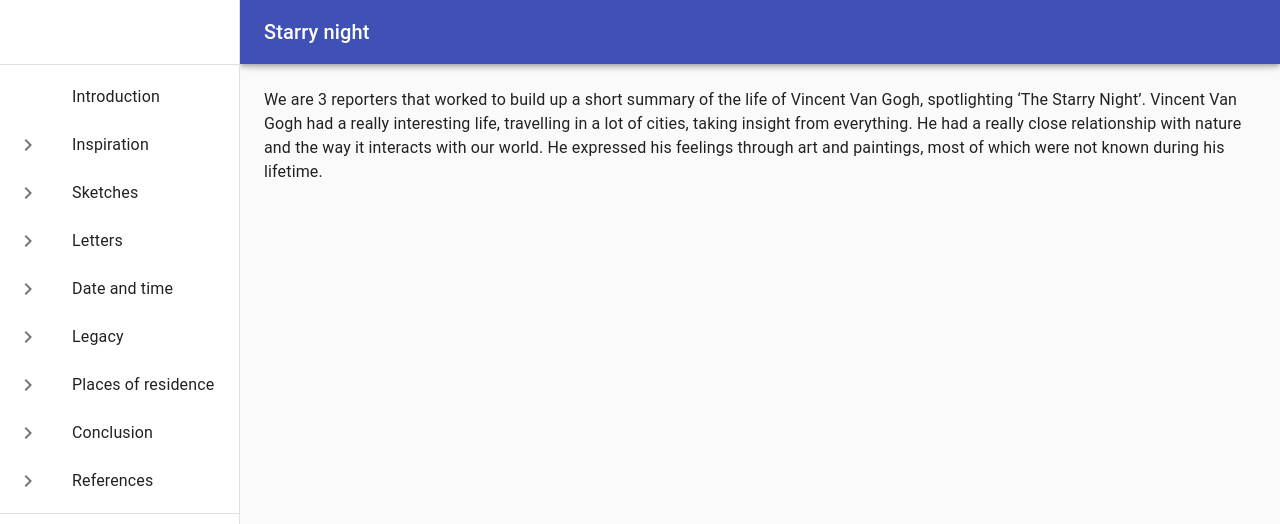
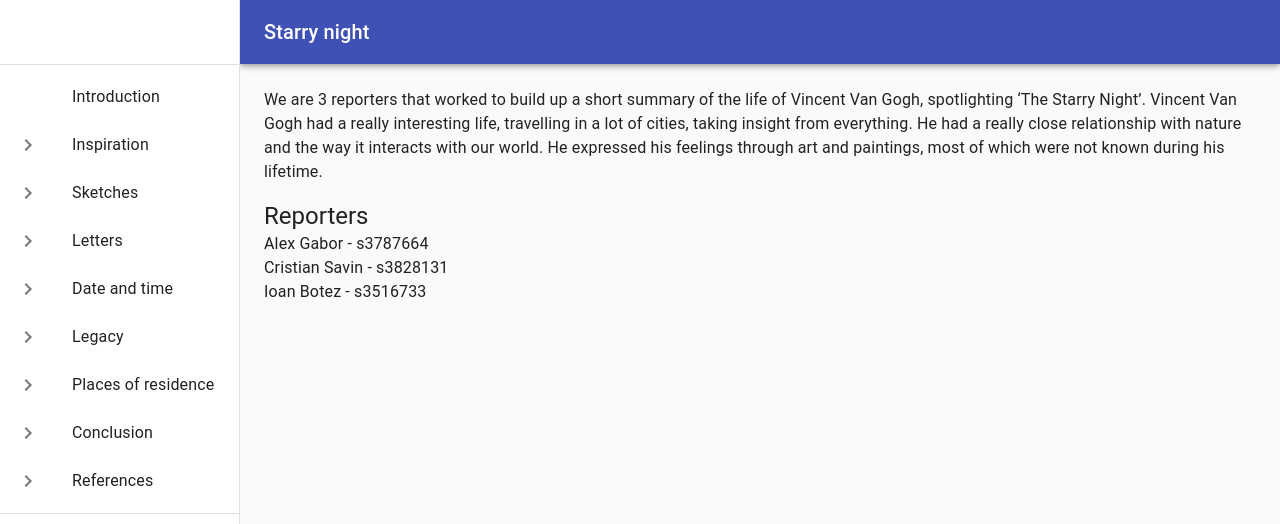
Before and after one commit to bioan/astronomyhw1, a React (Create React App) app: page / in a window 1280 px wide. Shown: the top 524 px of the page. Built offline with nearby package versions, Linux system fonts and the light colour scheme.

Commit message:
Reporters added

```diff
--- a/src/content/Introduction.js
+++ b/src/content/Introduction.js
@@ -1,6 +1,7 @@
 import React from 'react'
 import Typography from '@material-ui/core/Typography'
-// import Card from '../Card'
+import List from '@material-ui/core/List';
+
 
 const Introduction = ({classes}) => {
   return (
@@ -9,6 +10,11 @@ const Introduction = ({classes}) => {
       <Typography paragraph>
         We are 3 reporters that worked to build up a short summary of the life of Vincent Van Gogh, spotlighting ‘The Starry Night’. Vincent Van Gogh had a really interesting life, travelling in a lot of cities, taking insight from everything. He had a really close relationship with nature and the way it interacts with our world. He expressed his feelings through art and paintings, most of which were not known during his lifetime.
       </Typography>
+
+        <Typography variant="h5"> Reporters </Typography>
+        <Typography> Alex Gabor - s3787664 </Typography>
+        <Typography> Cristian Savin - s3828131 </Typography>
+        <Typography> Ioan Botez - s3516733 </Typography>
     </main>
   )
 }
```
